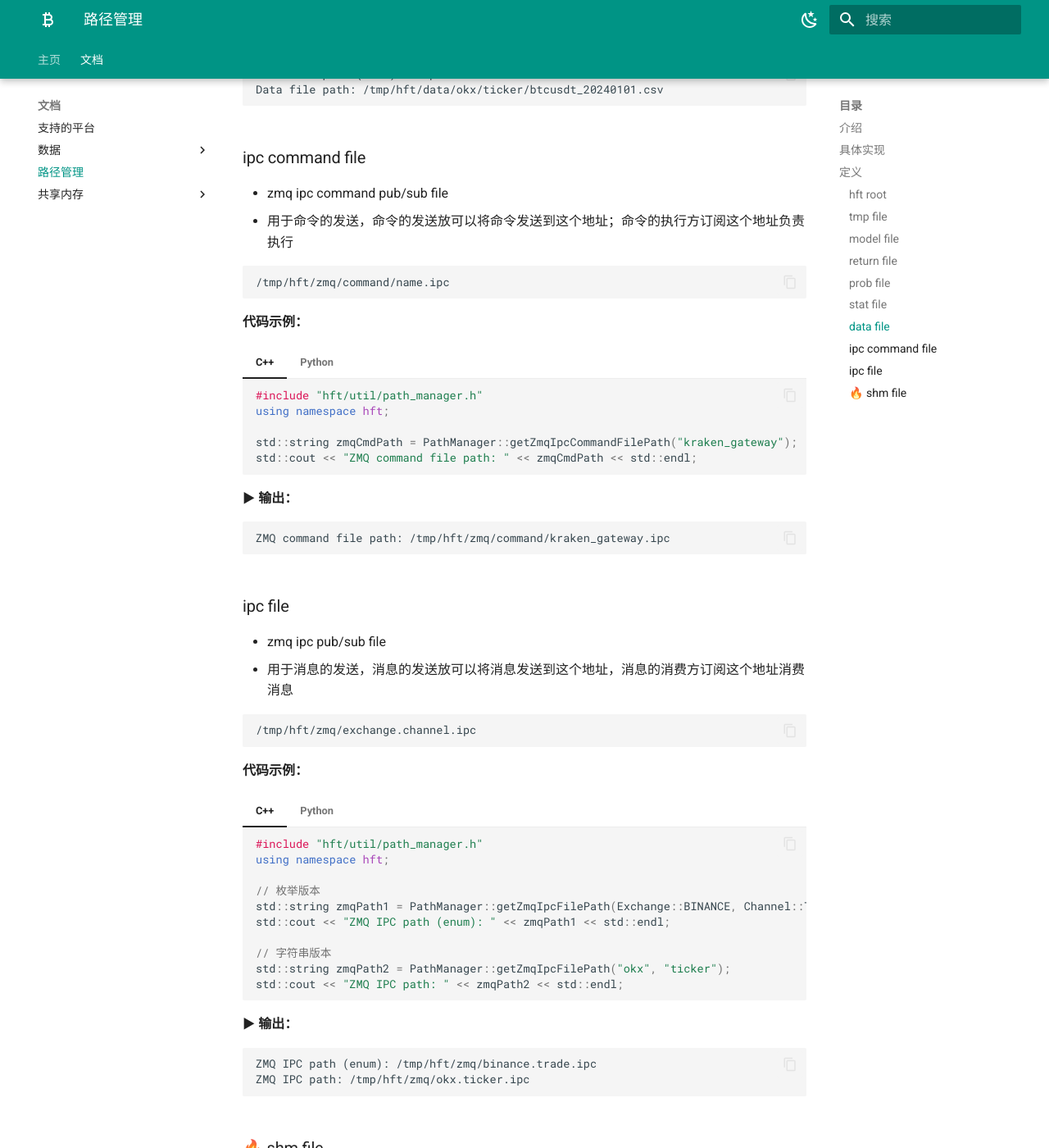
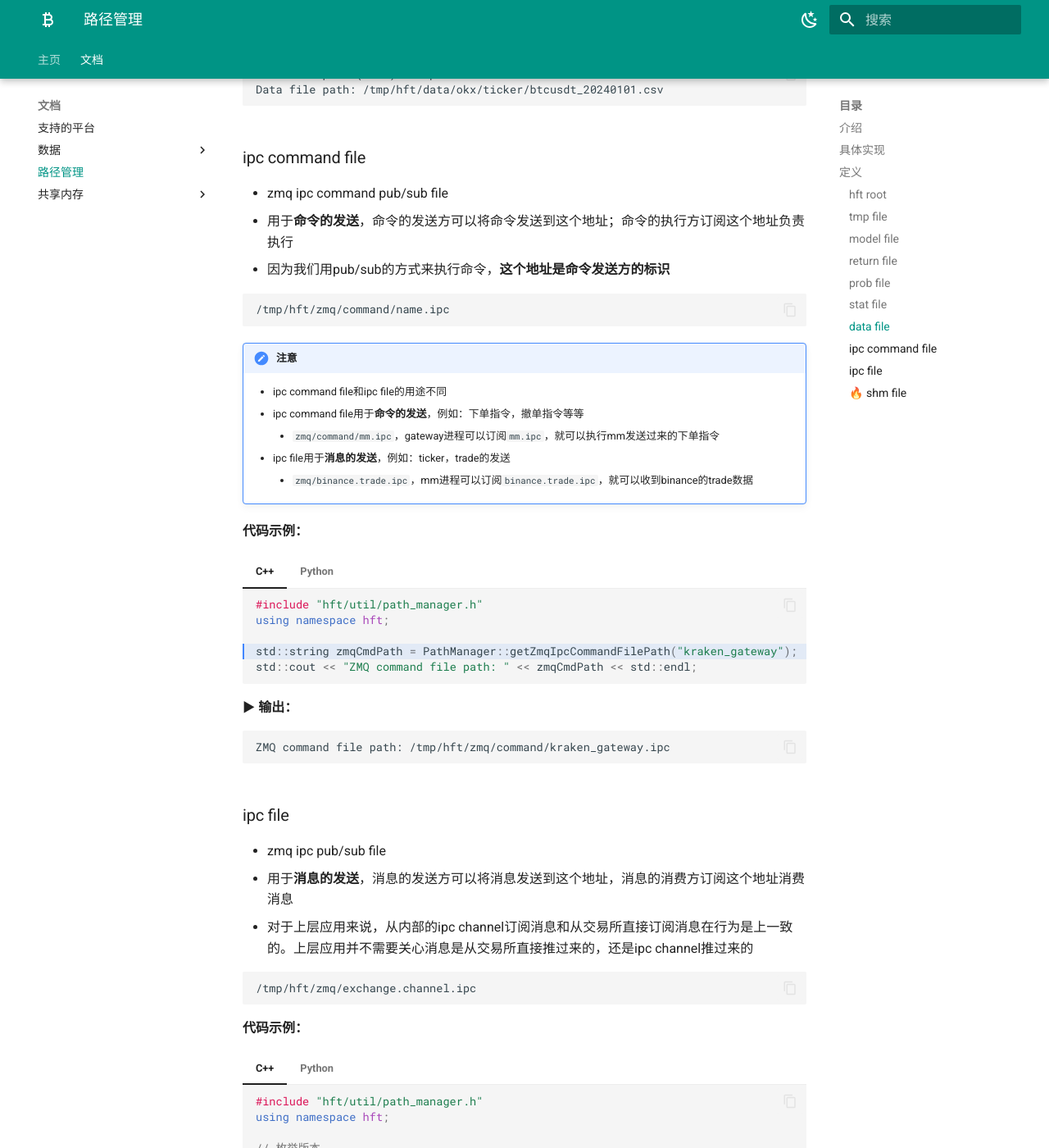
Before and after one commit to relaxdl/hft-wiki, an MkDocs documentation site: the page built from docs/common/path_manager.md, in a window 1280 px wide and 1400 px high, scrolled down 4882 px. Shown: the whole window at 82% size. Built offline with MkDocs 1.6.1 and Material for MkDocs 9.7.7, drawn with Linux system fonts in a browser that asks for light colours; some of the changed text lies outside the part shown.

Commit message:
update path manager

````diff
--- a/docs/common/path_manager.md
+++ b/docs/common/path_manager.md
@@ -4,7 +4,7 @@
 
 * hft-lib库提供了路径管理的功能，项目中用到的所有路径。由底层C++的`PathManager`来统一管理，方便维护
 * 跨进程和跨语言的访问，只要hft root设置的一致，就能保证文件路径的唯一性。例如：我们需要用文件的inode信息生成跨进程共享的share memory key的时候，这个模块可以保证唯一性
-* 这个模块只负责返回路径，并不会创建路径和文件，其它模块负责文件和路径的创建
+* **这个模块只负责返回路径，并不会创建路径和文件**，其它模块负责文件和路径的创建
 * 提供了C++和Python两套API给上层应用使用
 
 ## 具体实现
@@ -31,7 +31,7 @@ C++实现 🔒 *（私有仓库，需要授权访问）*
 
 === "C++"
 
-    ```cpp
+    ```cpp hl_lines="5 9"
     #include "hft/util/path_manager.h"
     using namespace hft;
 
@@ -52,7 +52,7 @@ C++实现 🔒 *（私有仓库，需要授权访问）*
 
 === "Python"
 
-    ```python
+    ```python hl_lines="4 8"
     import hft
 
     # 获取默认的 hft root
@@ -82,7 +82,7 @@ C++实现 🔒 *（私有仓库，需要授权访问）*
 
 === "C++"
 
-    ```cpp
+    ```cpp hl_lines="5 9"
     #include "hft/util/path_manager.h"
     using namespace hft;
 
@@ -103,7 +103,7 @@ C++实现 🔒 *（私有仓库，需要授权访问）*
 
 === "Python"
 
-    ```python
+    ```python hl_lines="4 8"
     import hft
 
     # 字符串版本
@@ -133,7 +133,7 @@ C++实现 🔒 *（私有仓库，需要授权访问）*
 
 === "C++"
 
-    ```cpp
+    ```cpp hl_lines="5 9"
     #include "hft/util/path_manager.h"
     using namespace hft;
 
@@ -154,7 +154,7 @@ C++实现 🔒 *（私有仓库，需要授权访问）*
 
 === "Python"
 
-    ```python
+    ```python hl_lines="4 8"
     import hft
 
     # 字符串版本
@@ -185,7 +185,7 @@ C++实现 🔒 *（私有仓库，需要授权访问）*
 
 === "C++"
 
-    ```cpp
+    ```cpp hl_lines="5 9"
     #include "hft/util/path_manager.h"
     using namespace hft;
 
@@ -206,7 +206,7 @@ C++实现 🔒 *（私有仓库，需要授权访问）*
 
 === "Python"
 
-    ```python
+    ```python hl_lines="4 8"
     import hft
 
     # 字符串版本
@@ -236,7 +236,7 @@ C++实现 🔒 *（私有仓库，需要授权访问）*
 
 === "C++"
 
-    ```cpp
+    ```cpp hl_lines="5 9"
     #include "hft/util/path_manager.h"
     using namespace hft;
 
@@ -257,7 +257,7 @@ C++实现 🔒 *（私有仓库，需要授权访问）*
 
 === "Python"
 
-    ```python
+    ```python hl_lines="4 8"
     import hft
 
     # 字符串版本
@@ -287,7 +287,7 @@ C++实现 🔒 *（私有仓库，需要授权访问）*
 
 === "C++"
 
-    ```cpp
+    ```cpp hl_lines="4"
     #include "hft/util/path_manager.h"
     using namespace hft;
 
@@ -302,7 +302,7 @@ C++实现 🔒 *（私有仓库，需要授权访问）*
 
 === "Python"
 
-    ```python
+    ```python hl_lines="3"
     import hft
 
     stat_path = hft.PathManager.getStatFilePath("binance", "trade", "btcusdt_20240101.csv")
@@ -326,7 +326,7 @@ C++实现 🔒 *（私有仓库，需要授权访问）*
 
 === "C++"
 
-    ```cpp
+    ```cpp hl_lines="5 9"
     #include "hft/util/path_manager.h"
     using namespace hft;
 
@@ -347,7 +347,7 @@ C++实现 🔒 *（私有仓库，需要授权访问）*
 
 === "Python"
 
-    ```python
+    ```python hl_lines="4 8"
     import hft
 
     # 枚举版本
@@ -368,17 +368,27 @@ C++实现 🔒 *（私有仓库，需要授权访问）*
 ### ipc command file
 
 * zmq ipc command pub/sub file
-* 用于命令的发送，命令的发送放可以将命令发送到这个地址；命令的执行方订阅这个地址负责执行
+* 用于**命令的发送**，命令的发送方可以将命令发送到这个地址；命令的执行方订阅这个地址负责执行
+* 因为我们用pub/sub的方式来执行命令，**这个地址是命令发送方的标识**
 
 ```
 /tmp/hft/zmq/command/name.ipc
 ```
 
+
+!!! note "注意"
+
+    * ipc command file和ipc file的用途不同
+    * ipc command file用于**命令的发送**，例如：下单指令，撤单指令等等
+        * `zmq/command/mm.ipc`，gateway进程可以订阅`mm.ipc`，就可以执行mm发送过来的下单指令
+    * ipc file用于**消息的发送**，例如：ticker，trade的发送
+        * `zmq/binance.trade.ipc`，mm进程可以订阅`binance.trade.ipc`，就可以收到binance的trade数据
+
 **代码示例：**
 
 === "C++"
 
-    ```cpp
+    ```cpp hl_lines="4"
     #include "hft/util/path_manager.h"
     using namespace hft;
 
@@ -393,7 +403,7 @@ C++实现 🔒 *（私有仓库，需要授权访问）*
 
 === "Python"
 
-    ```python
+    ```python hl_lines="3"
     import hft
 
     zmq_cmd_path = hft.PathManager.getZmqIpcCommandFilePath("kraken_gateway")
@@ -408,7 +418,8 @@ C++实现 🔒 *（私有仓库，需要授权访问）*
 ### ipc file
 
 * zmq ipc pub/sub file
-* 用于消息的发送，消息的发送放可以将消息发送到这个地址，消息的消费方订阅这个地址消费消息
+* 用于**消息的发送**，消息的发送方可以将消息发送到这个地址，消息的消费方订阅这个地址消费消息
+* 对于上层应用来说，从内部的ipc channel订阅消息和从交易所直接订阅消息在行为是上一致的。上层应用并不需要关心消息是从交易所直接推过来的，还是ipc channel推过来的
 
 ```
 /tmp/hft/zmq/exchange.channel.ipc
@@ -418,7 +429,7 @@ C++实现 🔒 *（私有仓库，需要授权访问）*
 
 === "C++"
 
-    ```cpp
+    ```cpp hl_lines="5 9"
     #include "hft/util/path_manager.h"
     using namespace hft;
 
@@ -439,7 +450,7 @@ C++实现 🔒 *（私有仓库，需要授权访问）*
 
 === "Python"
 
-    ```python
+    ```python hl_lines="4 8"
     import hft
 
     # 枚举版本
````
Also changed, not shown: docs/common/common_data_structure.md (+71 -0 lines).
